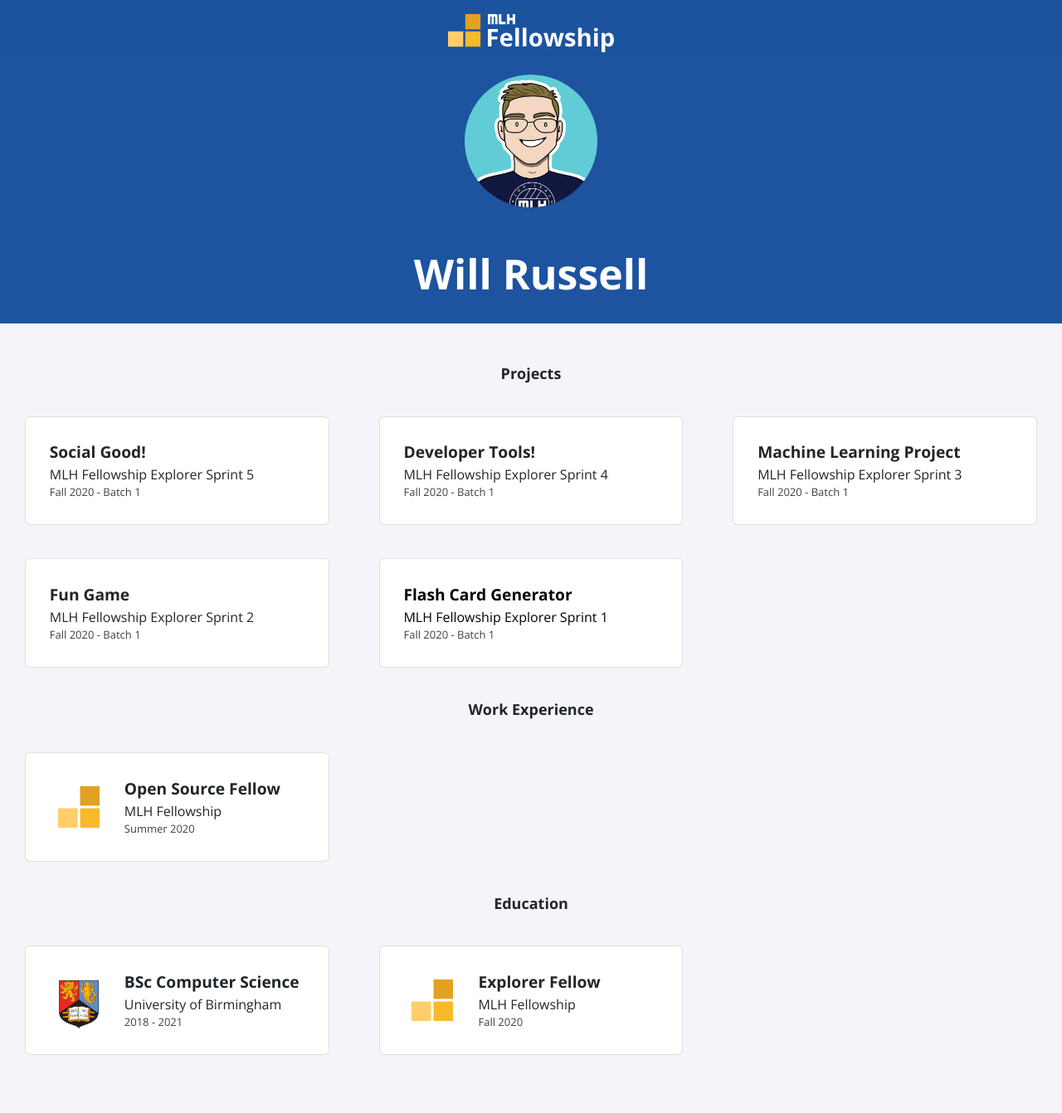
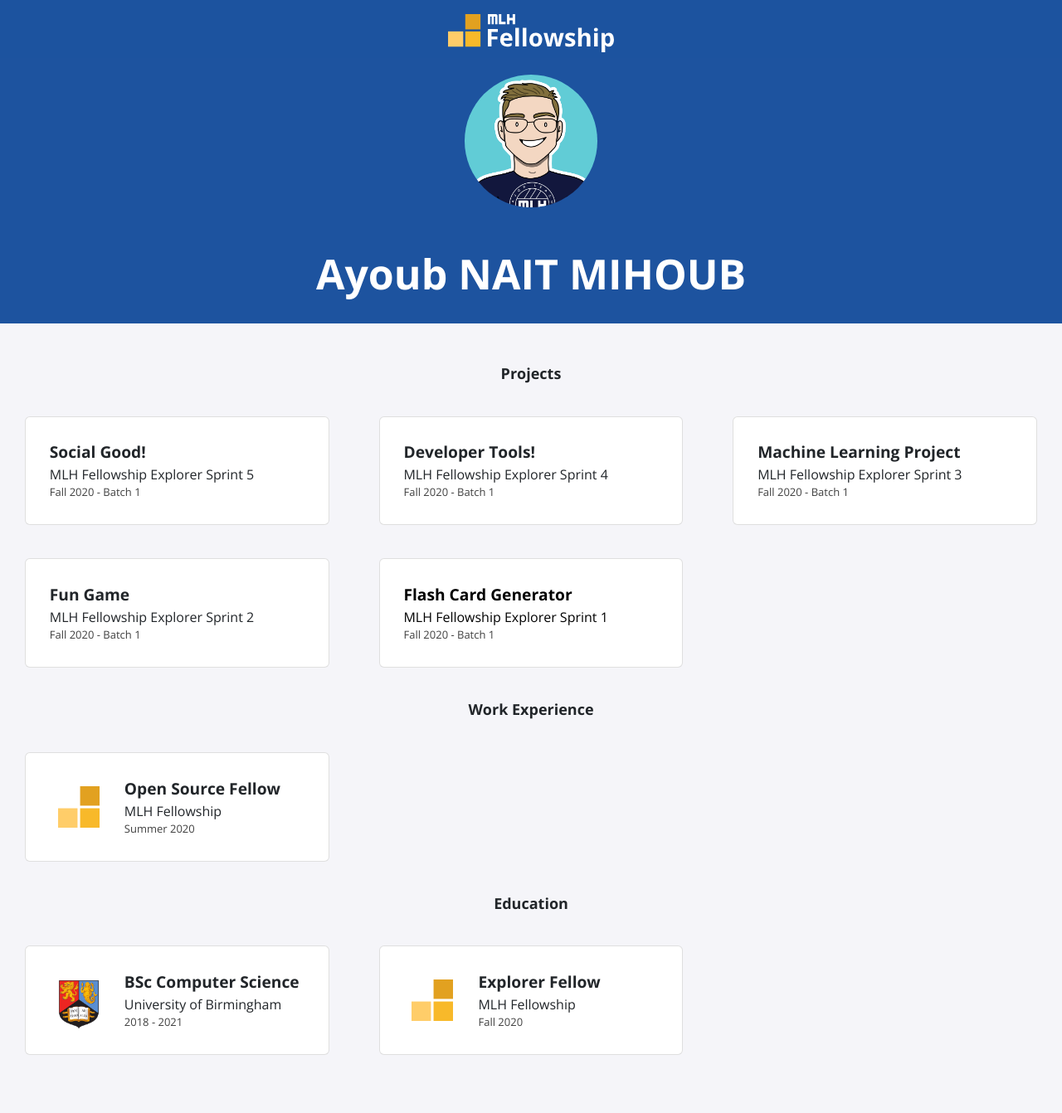
Before and after one commit to iyy0v/iyy0v.github.io, a Jekyll site: the page built from index.html, in a window 1280 px wide. Shown: the whole page at 83% size. Built offline with Jekyll 4.4.1, drawn with Linux system fonts in a browser that asks for light colours; nearby versions of some CDN libraries; part of the change alters nothing that is shown.

Commit message:
Update _config.yml to contain my infos

```diff
--- a/_config.yml
+++ b/_config.yml
@@ -1,13 +1,11 @@
-title: "Will Russell"
-email: fellowship@mlh.io
+title: "Ayoub NAIT MIHOUB"
+email: naitmihoub.ayoub@gmail.com
 description: >- # this means to ignore newlines until "baseurl:"
-  Write an awesome description for your new site here. You can edit this
-  line in _config.yml. It will appear in your document head meta (for
-  Google search results) and in your feed.xml site description.
+  Ayoub NAITMIHOUB's personal website.
 baseurl: "/"
-url: "/portfolio-template"
-twitter_username: mlhacks
-github_username:  mlh-fellowship
+url: "https://iyy0v.github.io"
+twitter_username: AyoubNaitMihoub
+github_username:  iyy0v
 
 sass:
   sass_dir: _sass
```
